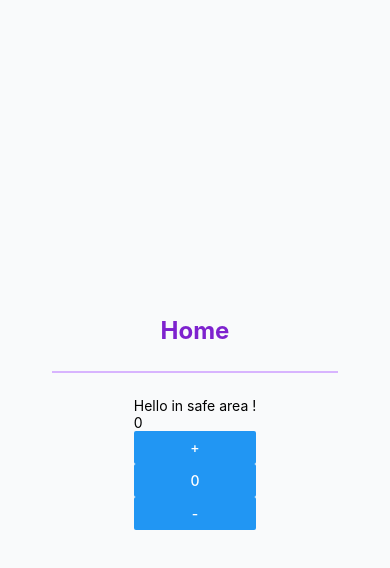
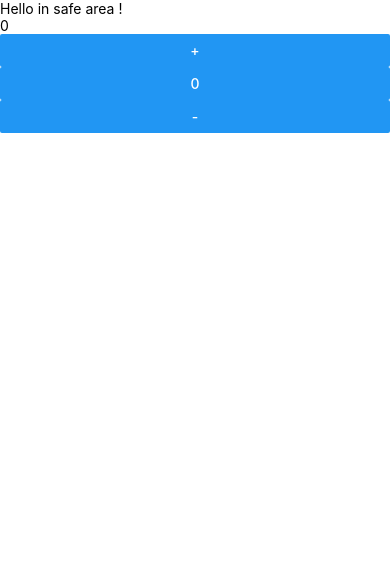
Before and after one commit to niyomugaboetiene/react-native-with-tailwindcss, a React Native app: screen / in a window 390 px wide. Shown: the top 568 px of the page. Built offline with nearby package versions, Linux system fonts and the light colour scheme.

Commit message:
react-naitve: with tailwind

```diff
--- a/components/ScreenContent.tsx
+++ b/components/ScreenContent.tsx
@@ -7,9 +7,7 @@ type ScreenContentProps = {
 
 export const ScreenContent = ({ title, children }: ScreenContentProps) => {
   return (
-    <View className="flex-1 items-center justify-center bg-gray-50 p-4">
-      <Text className="text-2xl font-bold text-purple-700">{title}</Text>
-      <View className="h-[2px] w-4/5 bg-purple-300 my-6" />
+    <View>
       {children}
     </View>
   );
--- a/components/chapter 1/safeArea.tsx
+++ b/components/chapter 1/safeArea.tsx
@@ -4,7 +4,7 @@ import React,{ useState } from "react";
 function SafeArea() {
     const [count, setCount] = useState(0);
     return (
-        <SafeAreaView>
+        <SafeAreaView className="">
             <Text>Hello in safe area !</Text>
             <Text>{count}</Text>
 
```
